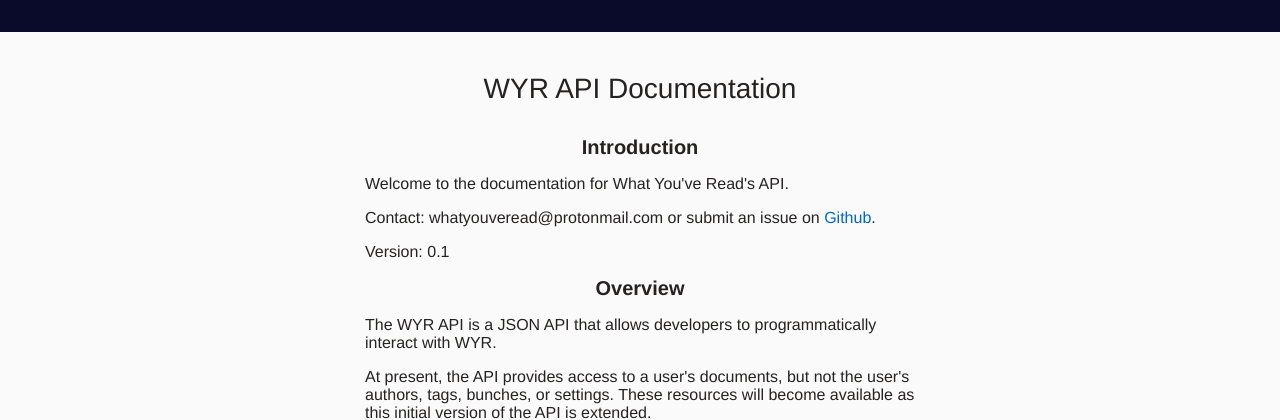
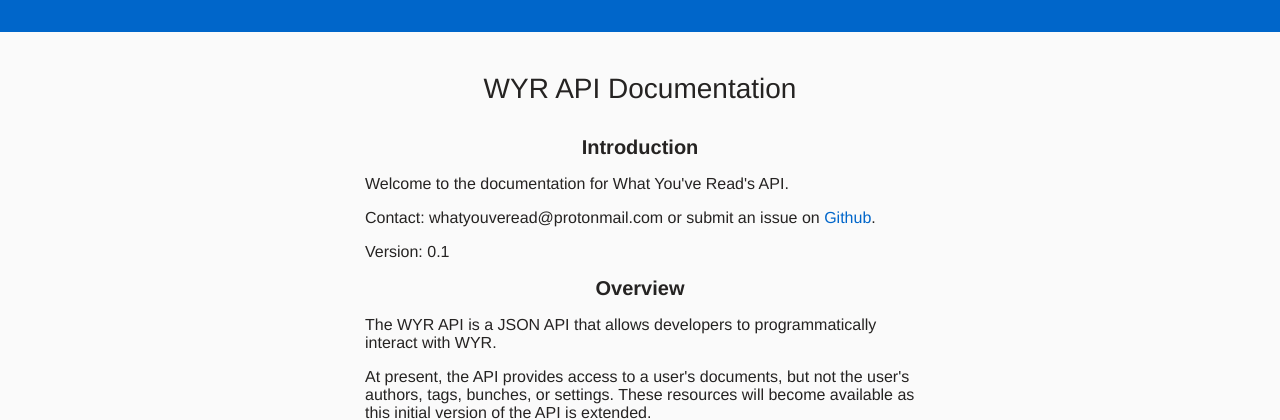
Before and after one commit to kdwarn/wyr, a Flask app: page /api/documentation in a window 1280 px wide. Shown: the top 420 px of the page. Run offline with Flask 2, Linux system fonts and the light colour scheme; parts of the project's set-up code (start-up, migrations or seed data) failed here and were passed over.

Commit message:
change header background to match link color

```diff
--- a/app/static/style.css
+++ b/app/static/style.css
@@ -34,7 +34,8 @@ nav {
     position: fixed;
     top:0px;
     width:100%;
-    background: #0A0A2A;
+    /*background: #0A0A2A;*/
+    background: #0066CA;
     height: 2rem;
     color: white;
     text-align: right;
```
